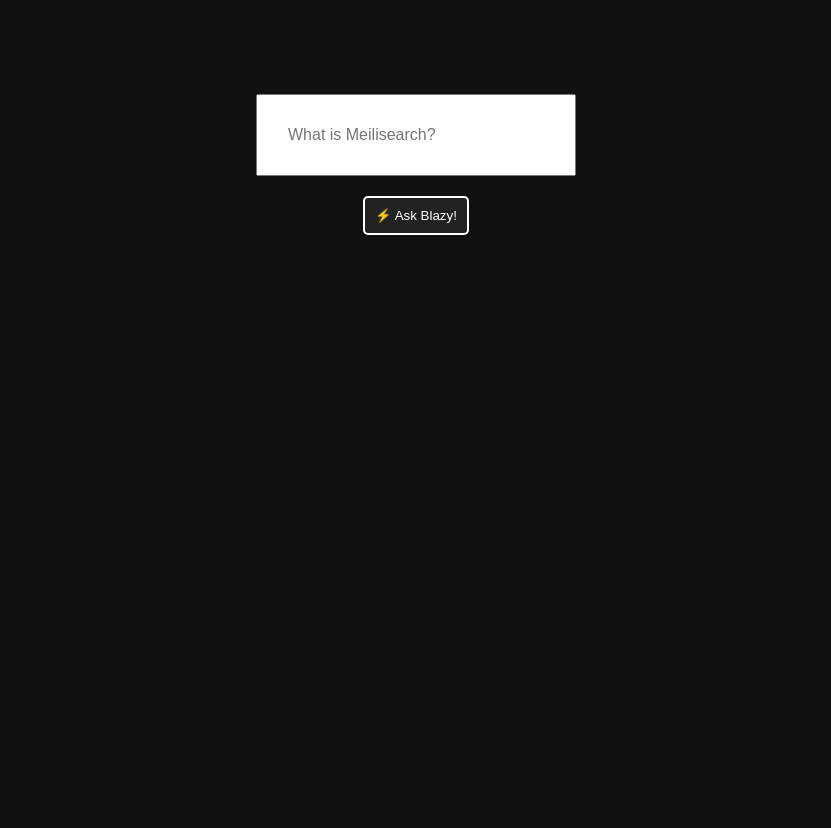
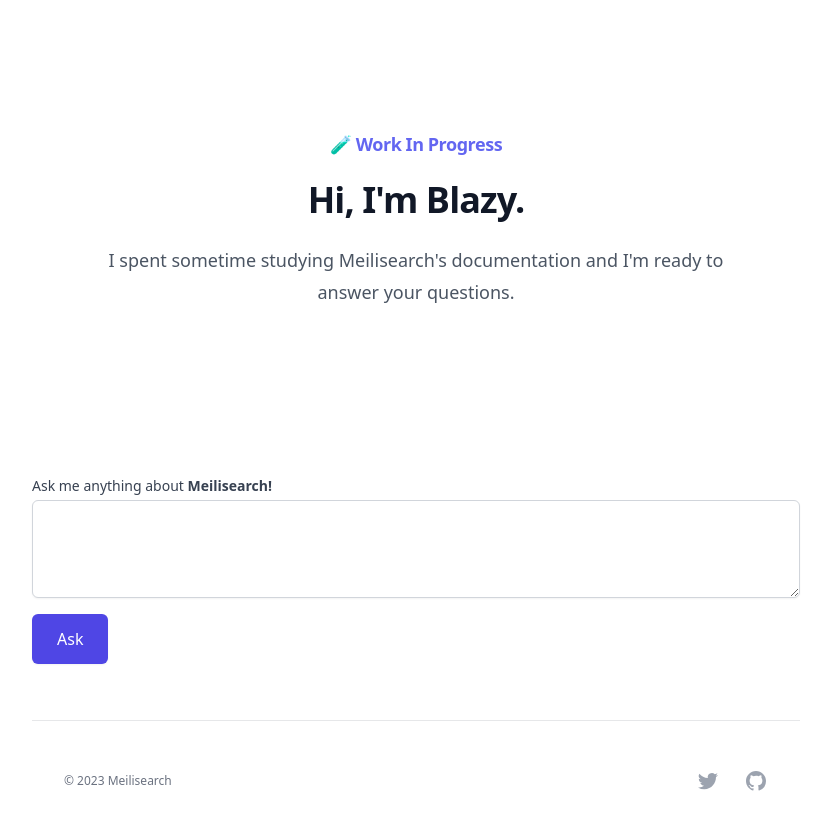
Before and after one commit to gmourier/blazy-app, a Next.js app: page / in a window 1280 px wide. Shown: the top 828 px of the page, without its empty margins (224-1055 px from the left). Before the commit the page ends 800 px from the top, so only its background shows below. Built offline with nearby package versions, Linux system fonts and the light colour scheme.

Commit message:
Add tailwind ui

```diff
--- a/package.json
+++ b/package.json
@@ -13,5 +13,11 @@
     "next": "13.1.6",
     "react": "18.2.0",
     "react-dom": "18.2.0"
+  },
+  "devDependencies": {
+    "@tailwindcss/forms": "^0.5.3",
+    "autoprefixer": "^10.4.13",
+    "postcss": "^8.4.21",
+    "tailwindcss": "^3.2.4"
   }
 }
--- /dev/null
+++ b/postcss.config.js
@@ -0,0 +1,6 @@
+module.exports = {
+  plugins: {
+    tailwindcss: {},
+    autoprefixer: {},
+  },
+}
--- a/src/pages/index.js
+++ b/src/pages/index.js
@@ -31,19 +31,102 @@
 		}
   };
 
+  const navigation = [
+    {
+      name: 'Twitter',
+      href: 'https://twitter.com/meilisearch',
+      icon: (props) => (
+        <svg fill="currentColor" viewBox="0 0 24 24" {...props}>
+          <path d="M8.29 20.251c7.547 0 11.675-6.253 11.675-11.675 0-.178 0-.355-.012-.53A8.348 8.348 0 0022 5.92a8.19 8.19 0 01-2.357.646 4.118 4.118 0 001.804-2.27 8.224 8.224 0 01-2.605.996 4.107 4.107 0 00-6.993 3.743 11.65 11.65 0 01-8.457-4.287 4.106 4.106 0 001.27 5.477A4.072 4.072 0 012.8 9.713v.052a4.105 4.105 0 003.292 4.022 4.095 4.095 0 01-1.853.07 4.108 4.108 0 003.834 2.85A8.233 8.233 0 012 18.407a11.616 11.616 0 006.29 1.84" />
+        </svg>
+      ),
+    },
+    {
+      name: 'GitHub',
+      href: 'https://github.com/meilisearch/meilisearch',
+      icon: (props) => (
+        <svg fill="currentColor" viewBox="0 0 24 24" {...props}>
+          <path
+            fillRule="evenodd"
+            d="M12 2C6.477 2 2 6.484 2 12.017c0 4.425 2.865 8.18 6.839 9.504.5.092.682-.217.682-.483 0-.237-.008-.868-.013-1.703-2.782.605-3.369-1.343-3.369-1.343-.454-1.158-1.11-1.466-1.11-1.466-.908-.62.069-.608.069-.608 1.003.07 1.531 1.032 1.531 1.032.892 1.53 2.341 1.088 2.91.832.092-.647.35-1.088.636-1.338-2.22-.253-4.555-1.113-4.555-4.951 0-1.093.39-1.988 1.029-2.688-.103-.253-.446-1.272.098-2.65 0 0 .84-.27 2.75 1.026A9.564 9.564 0 0112 6.844c.85.004 1.705.115 2.504.337 1.909-1.296 2.747-1.027 2.747-1.027.546 1.379.202 2.398.1 2.651.64.7 1.028 1.595 1.028 2.688 0 3.848-2.339 4.695-4.566 4.943.359.309.678.92.678 1.855 0 1.338-.012 2.419-.012 2.747 0 .268.18.58.688.482A10.019 10.019 0 0022 12.017C22 6.484 17.522 2 12 2z"
+            clipRule="evenodd"
+          />
+        </svg>
+      ),
+    }
+  ]
+
 	return (
-		<div className="container">
+    <div className="mx-auto max-w-7xl px-4 sm:px-6 lg:px-8">
+      {/* We've used 3xl here, but feel free to try other max-widths based on your needs */}
+      <div className="mx-auto max-w-3xl">
+
         <main className="main">
+
+          <div className="bg-white py-24 sm:py-32">
+            <div className="mx-auto max-w-7xl px-6 lg:px-8">
+              <div className="mx-auto max-w-2xl lg:text-center">
+                <h2 className="text-lg font-semibold leading-8 tracking-tight text-indigo-500 mb-5">🧪 Work In Progress</h2>
+                <p className="mt-2 text-3xl font-bold tracking-tight text-gray-900 sm:text-4xl">
+                  Hi, I'm Blazy.
+                </p>
+                <p className="mt-6 text-lg leading-8 text-gray-600">
+                  I spent sometime studying Meilisearch's documentation and I'm ready to answer your questions.
+                </p>
+              </div>
+            </div>
+          </div>
+
           <div>
+            <div className="mt-1 mb-10 block w-full rounded-md border-gray-200 sm:text-md">
               <div className="answer">
                 {answer}
               </div>
             </div>
-        <div>
-          <input className="question" type="text" id="question" name="question" placeholder="What is Meilisearch?" autocomplete="off" onChange={handleChange} />
+
+            <div className="mt-1">
+              <label htmlFor="question" className="block text-sm font-medium text-gray-700 mb-1">
+                Ask me anything about <strong>Meilisearch!</strong>
+              </label>
+              <textarea
+                rows={4}
+                name="question"
+                id="question"
+                className="block w-full rounded-md border-gray-300 shadow-sm focus:border-indigo-500 focus:ring-indigo-500 sm:text-sm"
+                defaultValue={''}
+                autocomplete="off"
+                onChange={handleChange}
+              />
             </div>
-        <button className="button" onClick={ask}>{loading ? <>🏃‍♂️ Let me think...</> : <>⚡️ Ask Blazy!</>}</button>
+          </div>
+
+          <button
+            type="button"
+            className="inline-flex items-center rounded-md border border-transparent bg-indigo-600 px-6 py-3 text-base font-medium text-white shadow-sm hover:bg-indigo-700 focus:outline-none focus:ring-2 focus:ring-indigo-500 focus:ring-offset-2 mt-4 mb-4"
+            onClick={ask}
+          >
+            {loading ? <>Bipbop...</> : <>Ask</>}
+          </button>
         </main>
+
+        <footer className="bg-white border-t border-gray-900/10 mt-10">
+          <div className="mx-auto max-w-7xl py-12 px-6 md:flex md:items-center md:justify-between lg:px-8">
+            <div className="flex content-evenly space-x-6 md:order-2">
+              {navigation.map((item) => (
+                <a key={item.name} href={item.href} className="text-gray-400 hover:text-gray-500">
+                  <span className="sr-only">{item.name}</span>
+                  <item.icon className="h-6 w-6" aria-hidden="true" />
+                </a>
+              ))}
+            </div>
+            <div className="mt-8 md:order-1 md:mt-0">
+              <p className="text-center text-xs leading-5 text-gray-500">
+                &copy; 2023 Meilisearch
+              </p>
+            </div>
+          </div>
+        </footer>
+      </div>
     </div>
 	);
 }
--- a/src/styles/globals.css
+++ b/src/styles/globals.css
@@ -1,37 +1,3 @@
-html, body {
-    margin: auto;
-    width: auto;
-    height: auto;
-    text-align:center;
-    background: #111111;
-    font-family: monospace;
-}
-
-.question {
-    color: #1c1c1c;
-    font-size: 16px;
-    margin: 10px;
-    padding:30px;
-    width:20%;
-    height: auto;
-}
-
-.button {
-    background: #222222;
-    color: #ffffff;
-    border: 2px solid #ffffff;
-    border-radius: 5px;
-    padding: 10px;
-    margin: 10px;
-}
-
-.answer {
-    display:inline-block;
-    text-align:center;
-    color: #f0ab3d;
-    font-size: 18px;
-    margin: 10px;
-    padding:30px;
-    width:30%;
-    height: auto;
-}
+@tailwind base;
+@tailwind components;
+@tailwind utilities;
--- /dev/null
+++ b/tailwind.config.js
@@ -0,0 +1,17 @@
+/** @type {import('tailwindcss').Config} */
+module.exports = {
+  content: [
+    "./app/**/*.{js,ts,jsx,tsx}",
+    "./pages/**/*.{js,ts,jsx,tsx}",
+    "./components/**/*.{js,ts,jsx,tsx}",
+
+    // Or if using `src` directory:
+    "./src/**/*.{js,ts,jsx,tsx}",
+  ],
+  theme: {
+    extend: {},
+  },
+  plugins: [
+    require('@tailwindcss/forms')
+  ],
+}
```
Also changed, not shown: 1 other file (tests, documents, lock files or other folders). Lines whose indentation alone changed are shown as unchanged.
